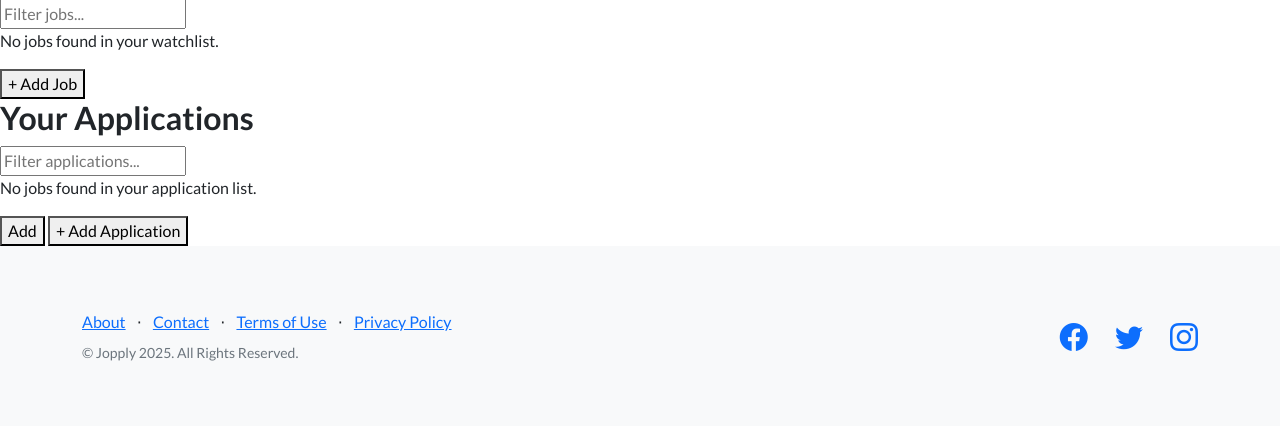
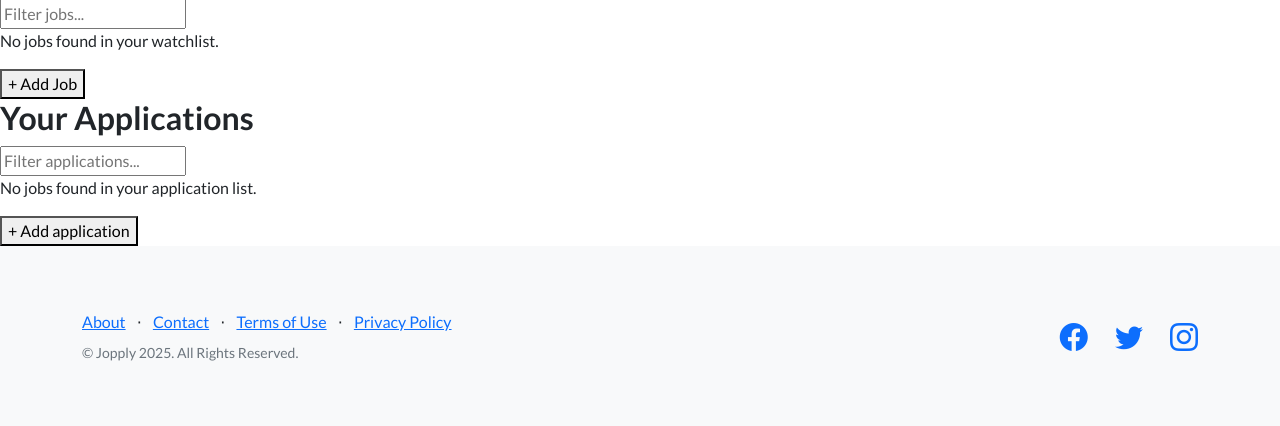
Before and after one commit to patrick85674/Job-tracker, a Django app: template apps/dashboard/templates/dashboard/dashboard.html in a window 1280 px wide. Shown: the part 183-609 px from the top of the page. Run offline with Django 5.2, Linux system fonts and the light colour scheme; the template is opened without the code that fills it, so the values that code supplies are empty; some libraries are stand-ins or nearby versions.

Commit message:
fix: removed old 'add application' button

```diff
--- a/apps/dashboard/templates/dashboard/dashboard.html
+++ b/apps/dashboard/templates/dashboard/dashboard.html
@@ -64,22 +64,14 @@
       {% include "partials/application_list_partial.html" %}
     </div>
 
-    <!-- Edit Button -->
+    <!-- Add Button -->
     <button
         hx-get="{% url 'application:application_add_modal'%}"
         hx-target="#modal-body"
         hx-swap="innerHTML">
-        Add
+        + Add application
     </button>
 
-    <!-- Button to toggle form -->
-    <button
-      hx-get="{% url 'application:application_add' %}"
-      hx-target="#application-form-container"
-      hx-swap="outerHTML"
-      type="button">
-      + Add Application
-    </button>
 
     <!-- Form will be dynamically loaded here -->
     <div id="application-form-container"></div>
```
